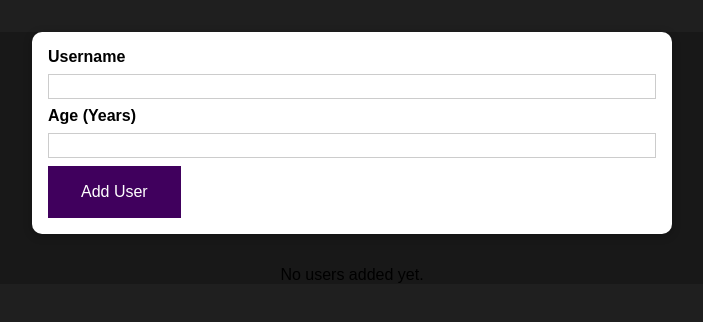
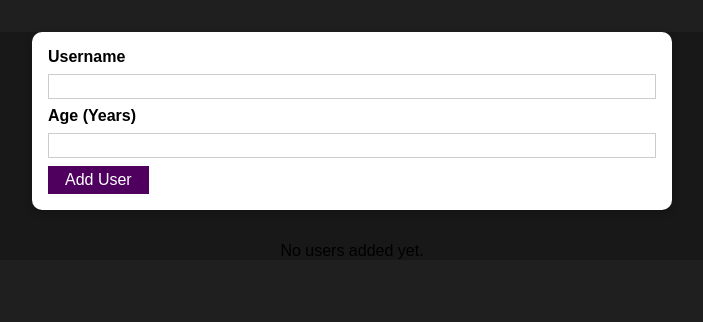
Before and after one commit to LyuboslavL/React-Udemy-Course, a React (Create React App) app in the folder UserList/: page / in a window 1280 px wide. Shown: the top 322 px of the page, without its empty margins (288-991 px from the left). Built offline with nearby package versions, Linux system fonts and the light colour scheme.

Commit message:
Better styling on Button component
Replacing old styles with new ones so it looks better.

```diff
--- a/UserList/src/components/UI/Button/Button.css
+++ /dev/null
@@ -1,26 +0,0 @@
-button {
-    font: inherit;
-    cursor: pointer;
-    padding: 1rem 2rem;
-    border: 1px solid #40005d;
-    background-color: #40005d;
-    color: white;
-    margin-right: 1rem;
-  }
-
-button:hover,
-button:active {
-    background-color: #510674;
-    border-color: #510674;
-  }
-
-button.alternative {
-    color: #220131;
-    border-color: transparent;
-    background-color: transparent;
-  }
-
-button.alternative:hover,
-button.alternative:active {
-    background-color: #ddb3f8;
-  }
--- a/UserList/src/components/UI/Button/Button.js
+++ b/UserList/src/components/UI/Button/Button.js
@@ -1,10 +1,10 @@
 import React from 'react';
 
-import './Button.css';
+import classes from './Button.module.css';
 
 const Button = (props) => {
     return (
-        <button type={props.type} onClick={props.onClick}>{props.children}</button>
+        <button className={classes.button} type={props.type} onClick={props.onClick}>{props.children}</button>
     )
 };
 
--- /dev/null
+++ b/UserList/src/components/UI/Button/Button.module.css
@@ -0,0 +1,18 @@
+.button {
+  font: inherit;
+  border: 1px solid #4f005f;
+  background: #4f005f;
+  color: white;
+  padding: 0.25rem 1rem;
+  cursor: pointer;
+}
+
+.button:hover,
+.button:active {
+  background: #741188;
+  border-color: #741188;
+}
+
+.button:focus {
+  outline: none;
+}
```
